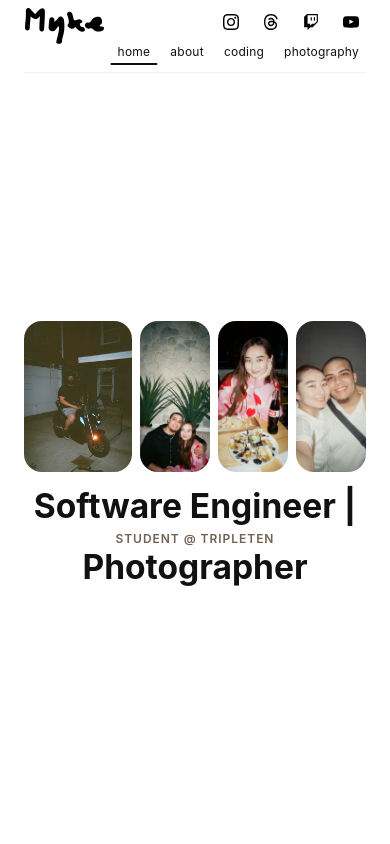
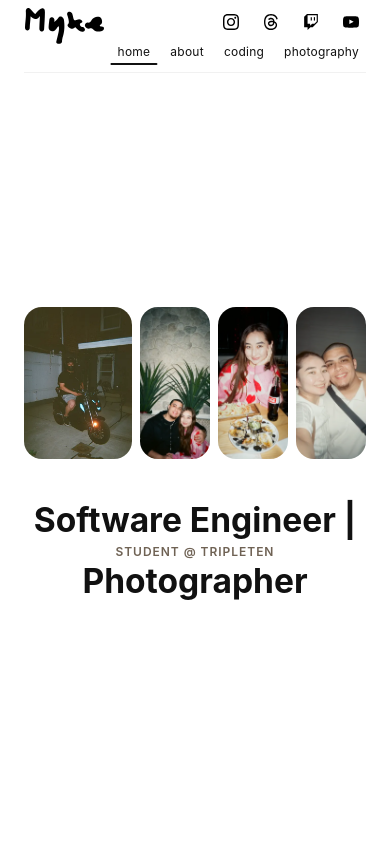
Before and after one commit to MykeRam/Mykes-Photog, a React (Vite) app in the folder client/: page / in a window 390 px wide. Shown: the top 844 px of the page. Built offline with nearby package versions, Linux system fonts and the light colour scheme; the HTML template or start-up script is replaced by a standard one.

Commit message:
style: adjust home copy spacing

```diff
--- a/client/src/components/Home/Home.css
+++ b/client/src/components/Home/Home.css
@@ -46,7 +46,7 @@
 }
 
 .home-copy {
-  padding-top: 24px;
+  padding-top: 65px;
   text-align: center;
   min-width: 0;
 }
@@ -128,7 +128,7 @@
   }
 
   .home-copy {
-    padding-top: 18px;
+    padding-top: 45px;
   }
 
   .home-title {
```
